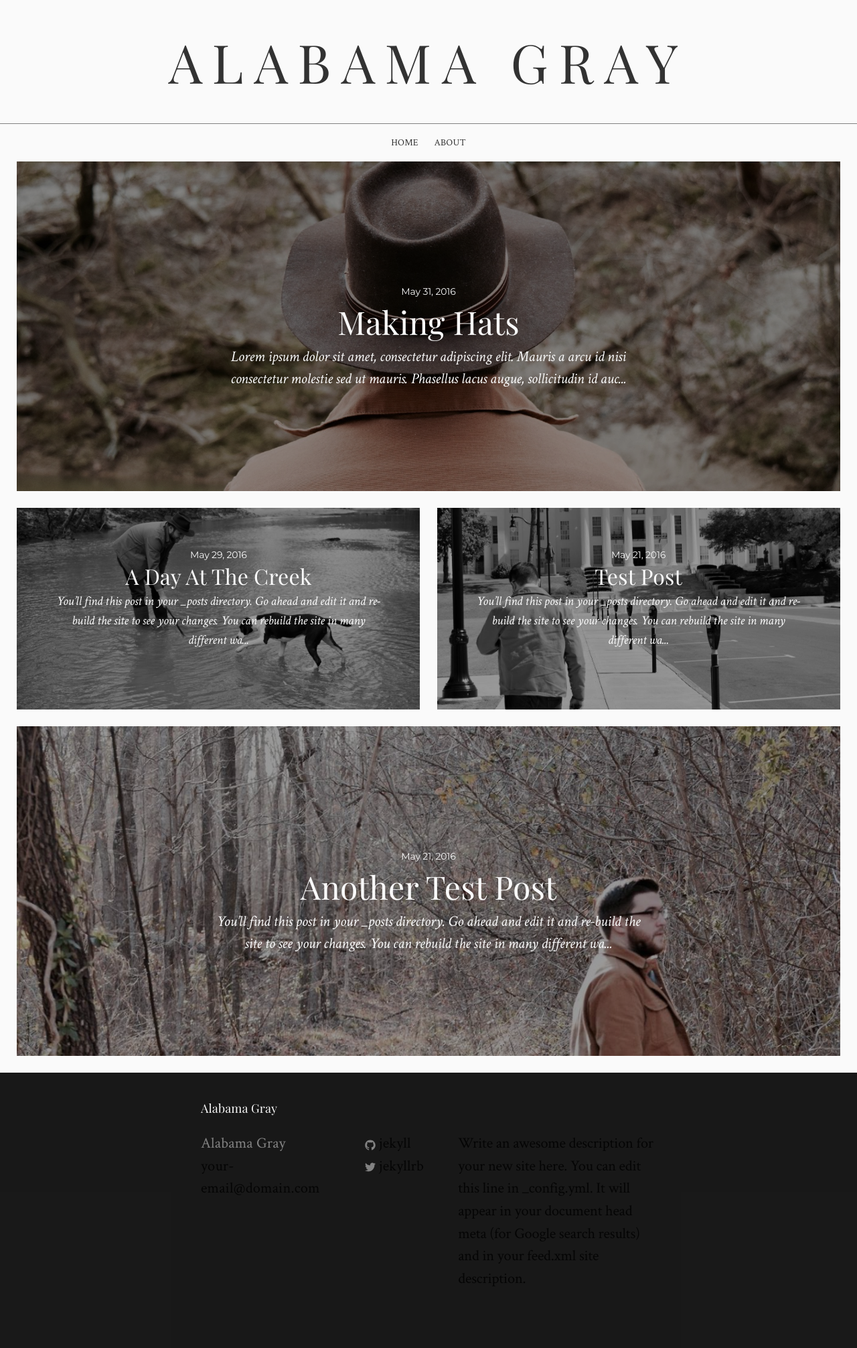
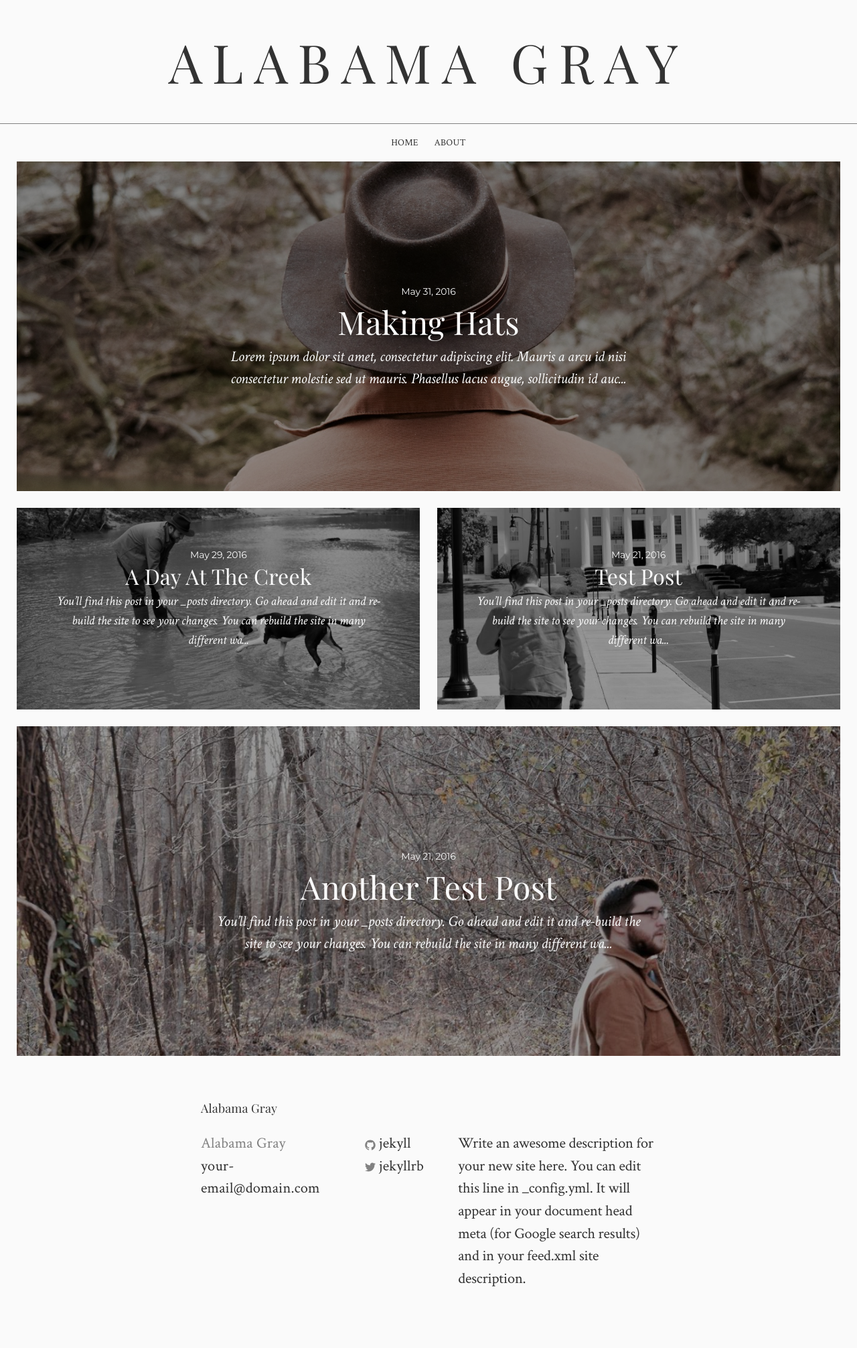
Before and after one commit to jtgry/blog, a Jekyll site: the page built from index.html, in a window 1280 px wide. Shown: the whole page at 67% size. Built offline with Jekyll 4.4.1, drawn with Linux system fonts in a browser that asks for light colours; some web fonts are replaced.

Commit message:
Updated '/_sass/_layout.scss' via CloudCannon

```diff
--- a/_sass/_layout.scss
+++ b/_sass/_layout.scss
@@ -97,8 +97,6 @@
  * Site footer
  */
 .site-footer {
-    background: $footer-color;
-    color: $white-color;
     padding: $spacing-unit 0;
     float: left;
     width: 100%;
```
